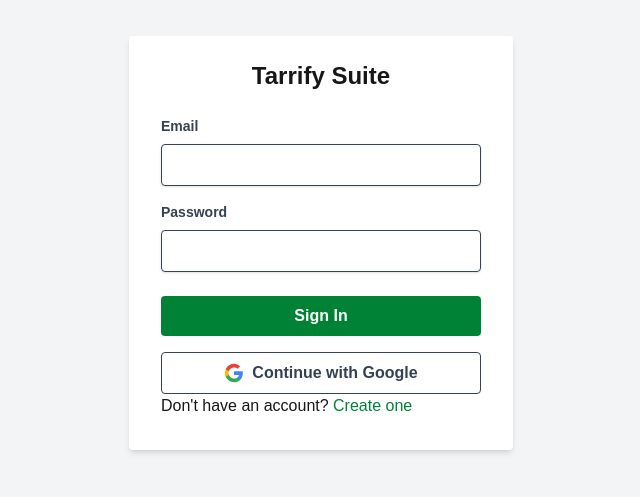
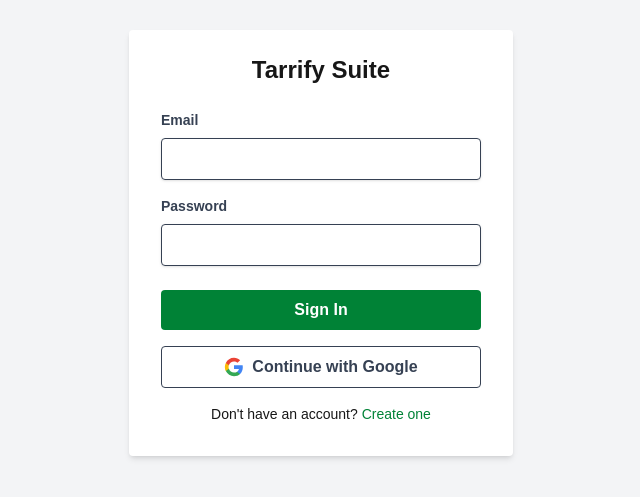
Before and after one commit to anembo/tarrify-suite, a Next.js app: page /login in a window 1280 px wide. Shown: the part 157-654 px from the top of the page, without its empty margins (319-959 px from the left). Built offline with nearby package versions, Linux system fonts and the light colour scheme.

Commit message:
Final correction: cleaned up register link

```diff
--- a/pages/login.tsx
+++ b/pages/login.tsx
@@ -36,10 +36,8 @@ export default function LoginPage() {
     <div className="min-h-screen flex items-center justify-center bg-gray-100">
       <form onSubmit={handleEmailLogin} className="bg-white shadow-md rounded px-8 pt-6 pb-8 w-full max-w-sm">
         <h2 className="text-2xl font-bold mb-6 text-center">Tarrify Suite</h2>
-        {error && <p className="mt-4 text-center text-sm">
-  Don&apos;t have an account?{' '}
-  <Link href="/register" className="text-green-700 hover:underline">Create one</Link>
-</p>}
+        {error && <p className="text-red-600 mb-4 text-sm text-center">{error}</p>}
+
 
         <div className="mb-4">
           <label className="block text-gray-700 text-sm font-bold mb-2">Email</label>
@@ -79,9 +77,11 @@ export default function LoginPage() {
           Continue with Google
         </button>
 
-        <p>
-        Don&apos;t have an account? <Link href="/register" className="text-green-700 hover:underline">Create one</Link>
-    </p>
+    <p className="mt-4 text-center text-sm">
+  Don&apos;t have an account?{' '}
+  <Link href="/register" className="text-green-700 hover:underline">Create one</Link>
+</p>
+
       </form>
     </div>
   );
```
